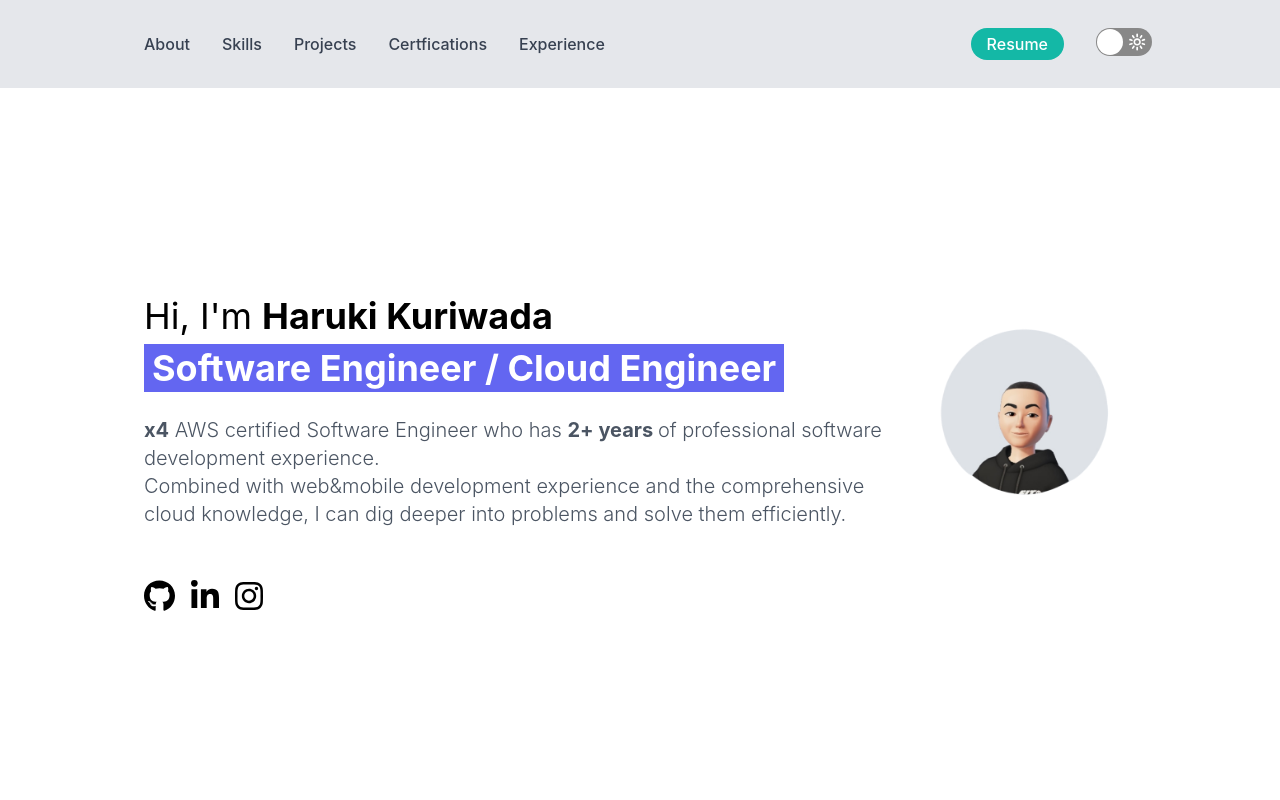
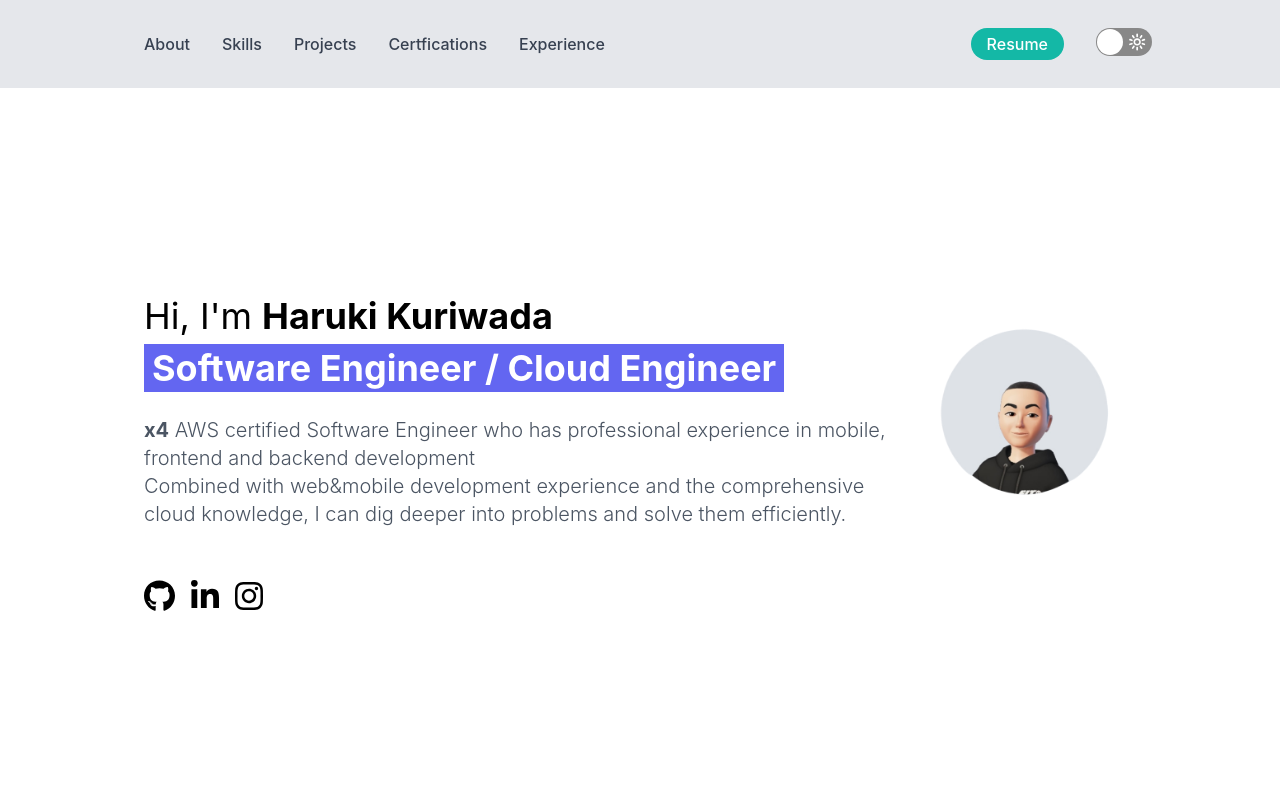
Before and after one commit to kuri-sun/customizable-portfolio, a React (Create React App) app: page / in a window 1280 px wide. Shown: the top 800 px of the page. Built offline with nearby package versions, Linux system fonts and the light colour scheme.

Commit message:
Changed the Hiro catch phrase.

```diff
--- a/src/components/Hiro.js
+++ b/src/components/Hiro.js
@@ -49,9 +49,8 @@ export default function Hiro(props) {
                 }`}
               >
                 <strong className="font-bold">x4</strong> AWS certified Software
-                Engineer who has{" "}
-                <strong className="font-bold">2+ years </strong>
-                of professional software development experience. <br />
+                Engineer who has professional experience in mobile, frontend and
+                backend development <br />
                 Combined with web&mobile development experience and the
                 comprehensive cloud knowledge, I can dig deeper into problems
                 and solve them efficiently.
```
